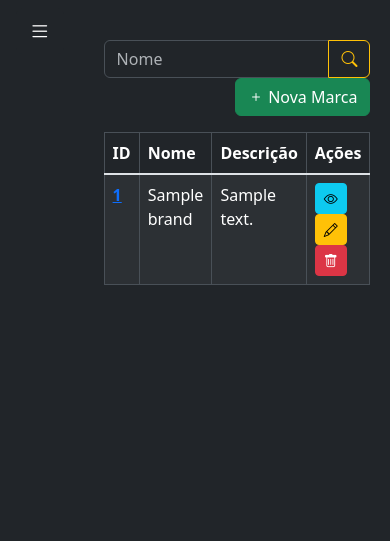
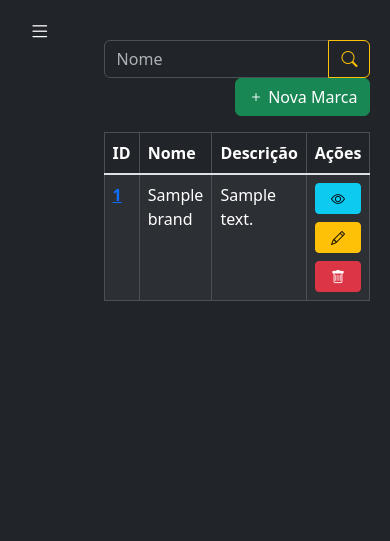
Before and after one commit to ldickmann/djangoSGE, a Django app: page /brands/list/ in a window 390 px wide. Shown: the part 56-597 px from the top of the page. Run offline with Django 5.2, Linux system fonts and the light colour scheme; tables that the repository leaves empty hold one stand-in row (values such as "Sample post"); some libraries are stand-ins or nearby versions.

Commit message:
responsividade dos botoes das tables

```diff
--- a/brands/templates/brand_list.html
+++ b/brands/templates/brand_list.html
@@ -11,7 +11,7 @@ SGE - Marcas
             <form method="get" action="{% url 'brand_list' %}">
                 <div class="input-group">
                     <input type="text" class="form-control" name="name" placeholder="Nome" value="{{ request.GET.name }}">
-                    <button type="submit" class="btn btn-outline-warning">
+                    <button type="submit" class="btn btn-outline-warning ">
                         <i class="bi bi-search"></i>
                     </button>
                 </div>
@@ -44,9 +44,10 @@ SGE - Marcas
                         </a>
                     </td>
                     <td>{{ brand.name }}</td>
-                    <td>{{ brand.description }}</td>
+                    <td class="text-right">{{ brand.description }}</td>
                     <td>
-                        <a href="{% url 'brand_detail' brand.id %}" class="btn btn-info btn-sm">
+                        <div class="d-grid gap-2 d-md-flex justify-content-md-end text-center">
+                            <a href="{% url 'brand_detail' brand.id %}" class="btn btn-info btn-sm btn-icon">
                                 <i class="bi bi-eye"></i>
                             </a>
 
@@ -54,9 +55,12 @@ SGE - Marcas
                                 <i class="bi bi-pencil"></i>
                             </a>
 
-                        <a href="{% url 'brand_delete' brand.id %}" class="btn btn-danger btn-sm btn-delete">
+
+                            <a href="{% url 'brand_delete' brand.id %}" class="btn btn-danger btn-sm">
                                 <i class="bi bi-trash"></i>
                             </a>
+                        </div>
+
                     </td>
                 </tr>
             {% endfor %}
--- a/categories/templates/category_list.html
+++ b/categories/templates/category_list.html
@@ -46,6 +46,7 @@ SGE - Categorias
                     <td>{{ category.name }}</td>
                     <td>{{ category.description }}</td>
                     <td>
+                        <div class="d-grid gap-2 d-md-flex justify-content-md-end text-center">
                             <a href="{% url 'category_detail' category.id %}" class="btn btn-info btn-sm">
                                 <i class="bi bi-eye"></i>
                             </a>
@@ -57,6 +58,7 @@ SGE - Categorias
                             <a href="{% url 'category_delete' category.id %}" class="btn btn-danger btn-sm btn-delete">
                                 <i class="bi bi-trash"></i>
                             </a>
+                        </div>
                     </td>
                 </tr>
             {% endfor %}
--- a/suppliers/templates/supplier_list.html
+++ b/suppliers/templates/supplier_list.html
@@ -46,6 +46,7 @@ SGE - Fornecedores
                     <td>{{ supplier.name }}</td>
                     <td>{{ supplier.description }}</td>
                     <td>
+                        <div class="d-grid gap-2 d-md-flex justify-content-md-end text-center">
                             <a href="{% url 'supplier_detail' supplier.id %}" class="btn btn-info btn-sm">
                                 <i class="bi bi-eye"></i>
                             </a>
@@ -57,6 +58,7 @@ SGE - Fornecedores
                             <a href="{% url 'supplier_delete' supplier.id %}" class="btn btn-danger btn-sm btn-delete">
                                 <i class="bi bi-trash"></i>
                             </a>
+                        </div>
                     </td>
                 </tr>
             {% endfor %}
```
Lines whose indentation alone changed are shown as unchanged.
